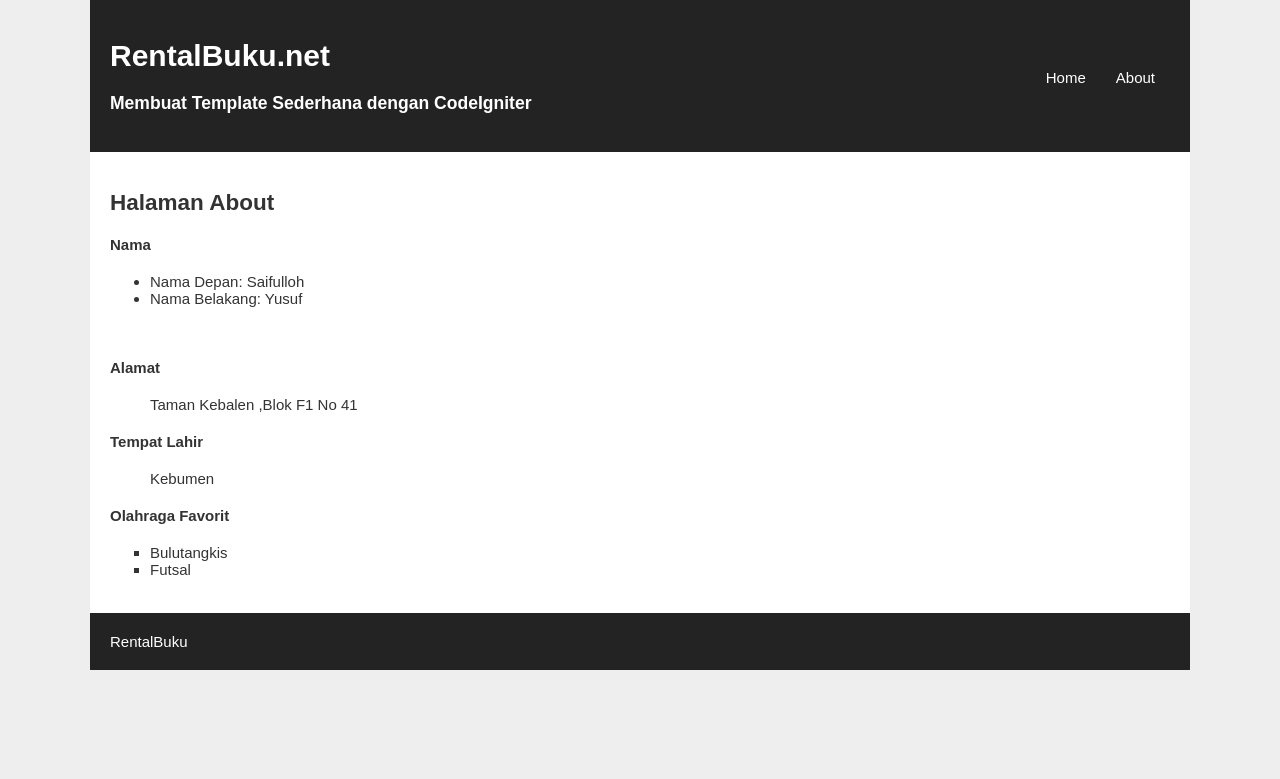
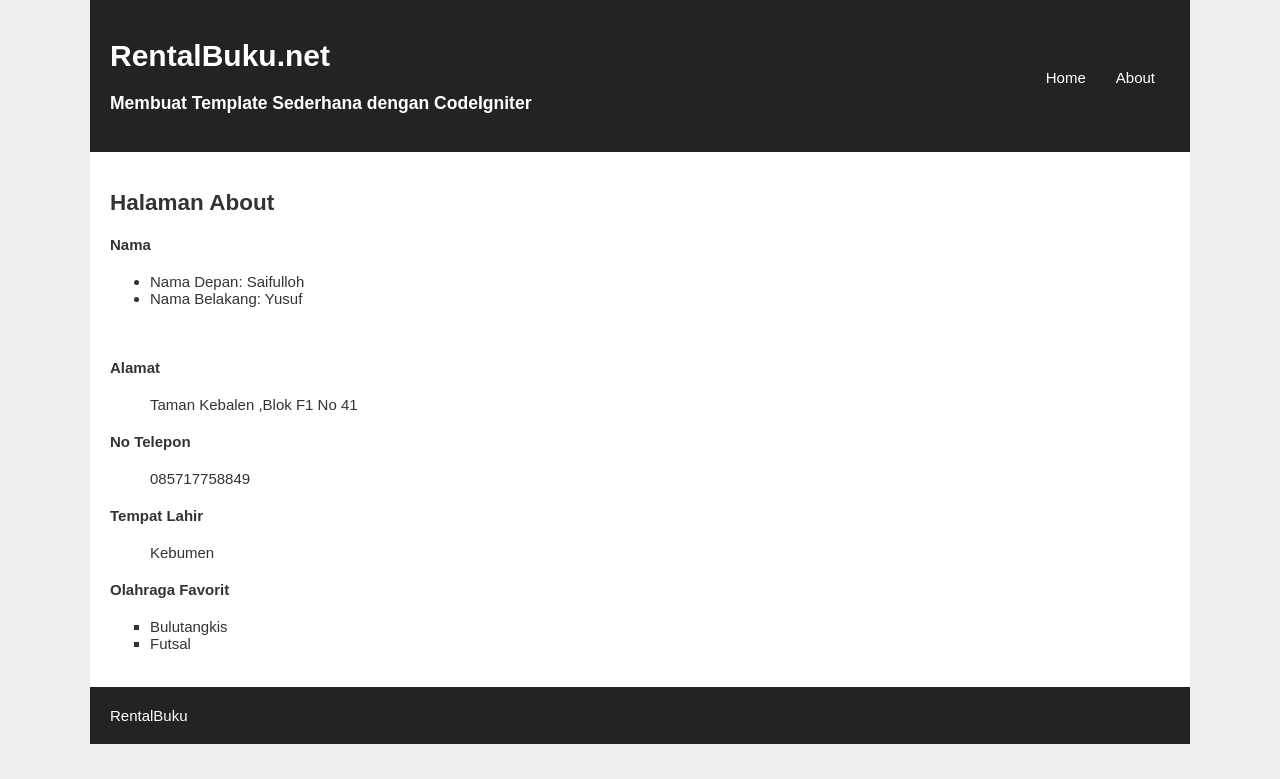
Before and after one commit to saifulloh86/WP2_Saifullohyusuf, a CodeIgniter app: page /pustaka-booking-15220068/index.php/web/about in a window 1280 px wide. Shown: the part 21-800 px from the top of the page. Run offline with CodeIgniter, Linux system fonts and the light colour scheme.

Commit message:
menambahkan no telpon di about dan mengahpus yg ada di autoload per 6

```diff
--- a/application/config/autoload.php
+++ b/application/config/autoload.php
@@ -58,7 +58,7 @@ $autoload['packages'] = array();
 |
 |	$autoload['libraries'] = array('user_agent' => 'ua');
 */
-$autoload['libraries'] = array('form_validation', 'session', 'database');
+$autoload['libraries'] = array('form_validation');
 
 /*
 | -------------------------------------------------------------------
--- a/application/views/v_about.php
+++ b/application/views/v_about.php
@@ -10,6 +10,10 @@
     <ul type="none">
         <li>Taman Kebalen ,Blok F1 No 41</li>
     </ul>
+    <h4>No Telepon</h4>
+    <ul type="none">
+        <li>085717758849</li>
+    </ul>
     <h4>Tempat Lahir</h4>
     <ul type="none">
         <li>Kebumen</li>
```
